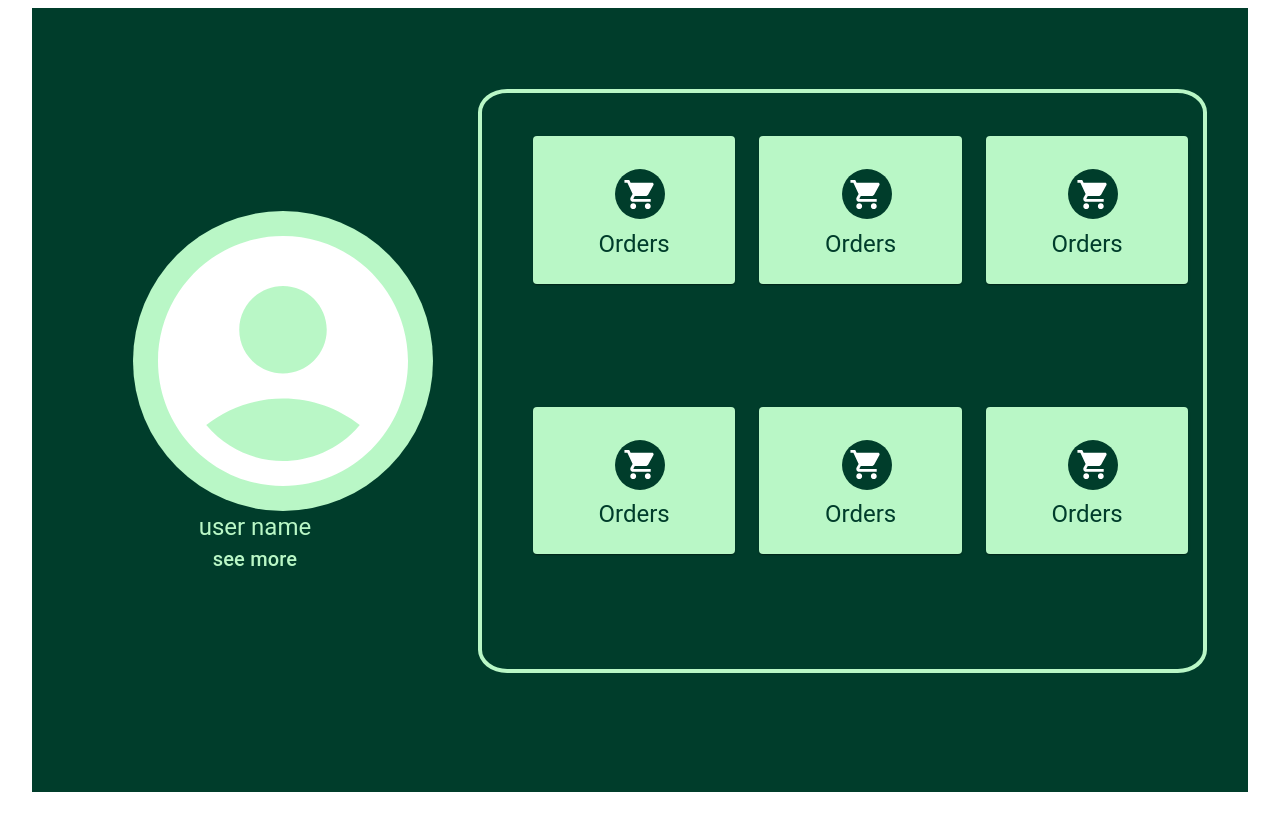
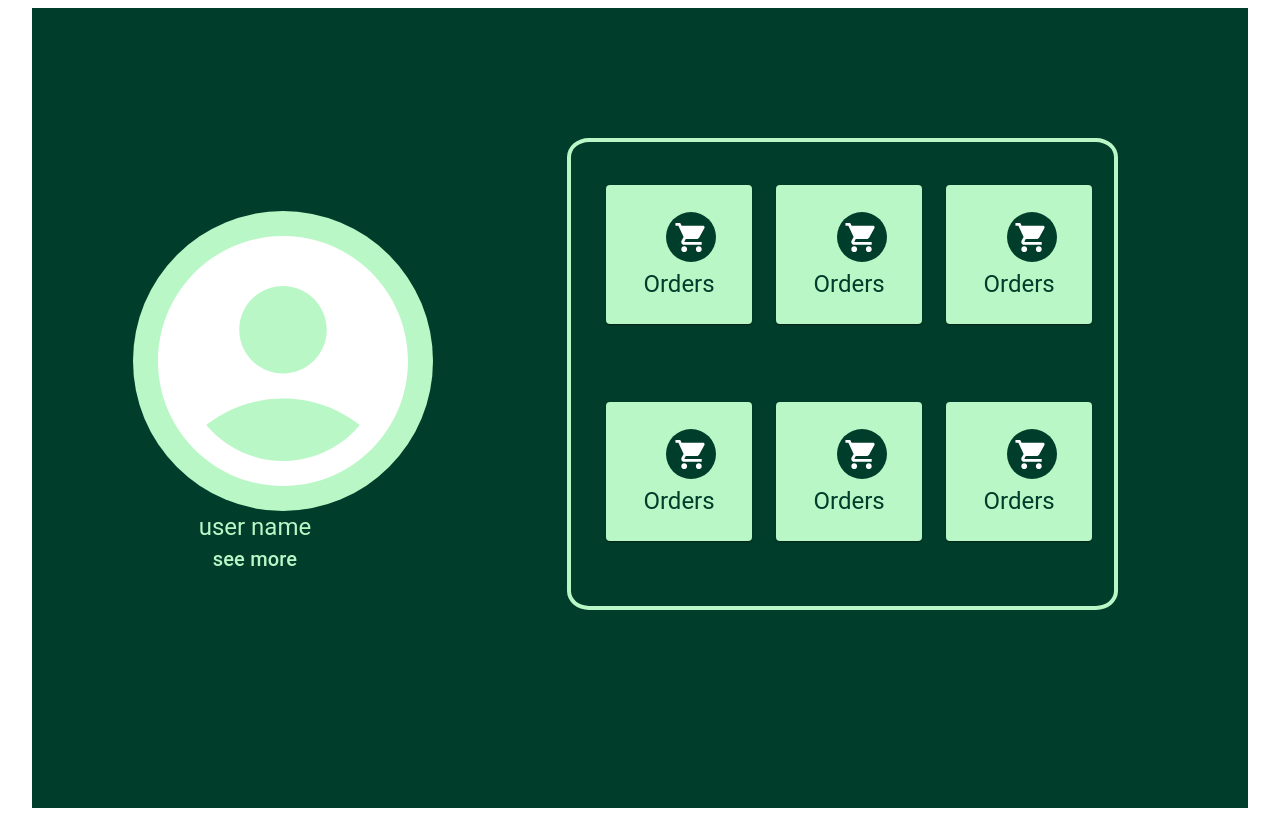
Before and after one commit to 990711/Project_SHOP2DOOR_CS304, a React (Vite) app: page / in a window 1280 px wide. Built offline with nearby package versions, Linux system fonts and the light colour scheme.

Commit message:
changed the grid view of the icon and the boarder

```diff
--- a/src/pages/CustomerProfilePage.jsx
+++ b/src/pages/CustomerProfilePage.jsx
@@ -14,7 +14,7 @@ import {
 function CustomerProfilePage() {
   return (
     <Container maxWidth="xl">
-      <Box sx={{ bgcolor: "#003d2b", height: "98vh", display: "flex" }}>
+      <Box sx={{ bgcolor: "#003d2b", height: "50rem", display: "flex" }}>
         <Grid container>
           <Grid item md={4}>
             <Avatar
@@ -50,8 +50,8 @@ function CustomerProfilePage() {
           <Grid item md={8}>
             <Box
               sx={{
-                margin: "10% 5% 10% 5%",
-                height: "36rem",
+                margin: "16%",
+                height: "29rem",
                 border: "solid",
                 borderColor: "#b9f7c6",
                 borderWidth: "4px",
@@ -65,7 +65,7 @@ function CustomerProfilePage() {
                 columnSpacing={3}
                 marginTop={2}
                 marginBottom={3}
-                marginLeft={3}
+                marginLeft={1}
                 marginRight={3}
                 border={"solid"}
                 borderColor={"#003d2b"}
@@ -73,7 +73,7 @@ function CustomerProfilePage() {
                 height={"95%"}
                 width={"95%"}
               >
-                <Grid item md="4">
+                <Grid item md="4" justifyContent={"space-evenly"}>
                   <Card sx={{ bgcolor: "#b9f7c6", width: "auto" }}>
                     <CardContent>
                       <Avatar
```
